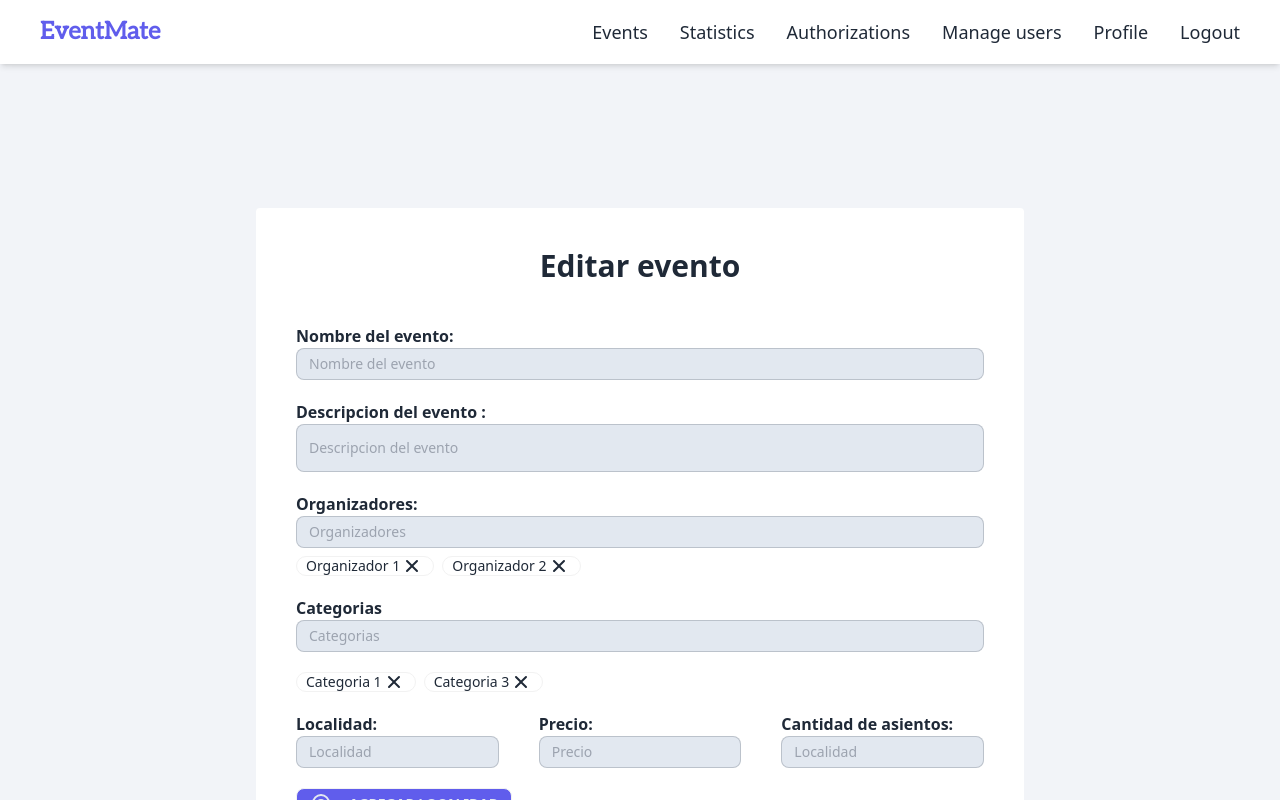
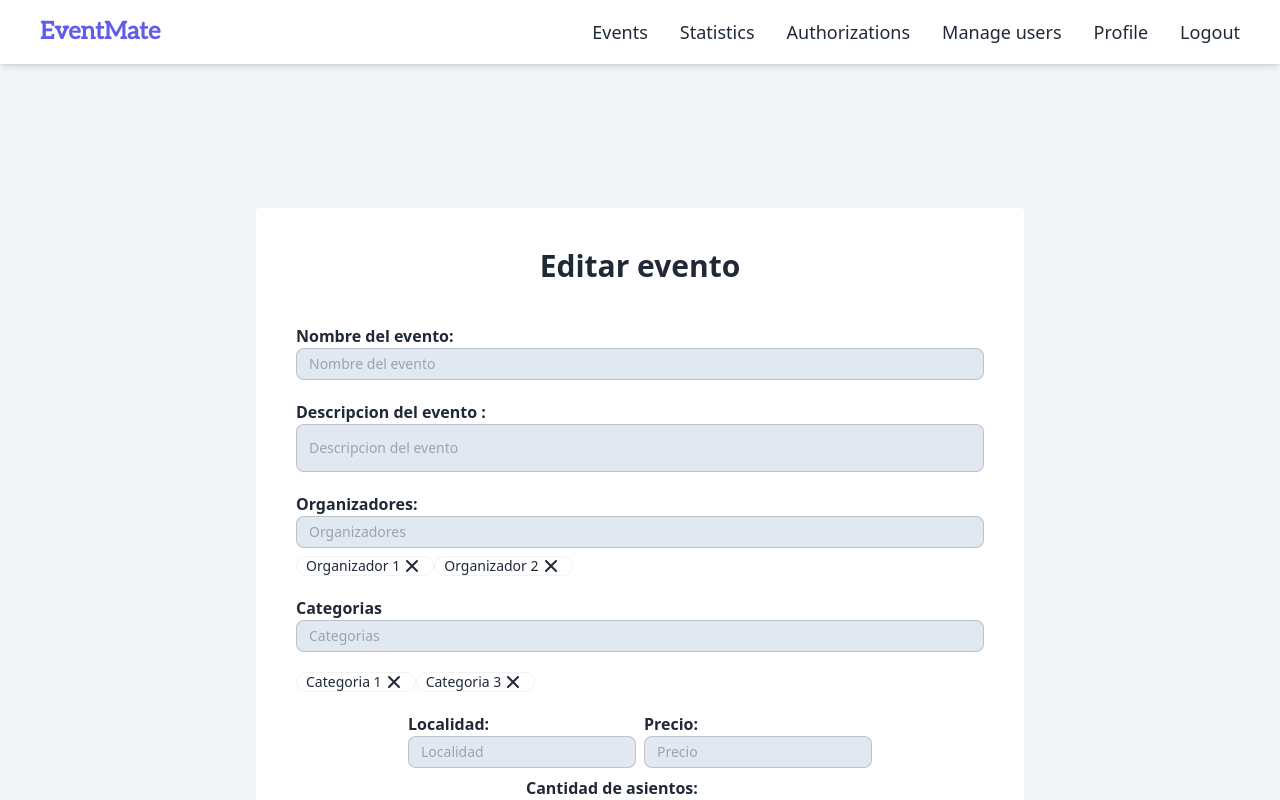
Before and after one commit to fmel025/test-deploy, a React (Vite) app in the folder Client/: page /editevent in a window 1280 px wide. Built offline with nearby package versions, Linux system fonts and the light colour scheme.

Commit message:
:lipstick: Upgrate edit event view
Upgraded edit event view to work better in tiny devices, now buttons and
chips doesn't overlap, also updated "Agregar localidad" icon on it's
button

```diff
--- a/Client/src/pages/Events/CreateEvent.jsx
+++ b/Client/src/pages/Events/CreateEvent.jsx
@@ -1,4 +1,3 @@
-import React from 'react'
 import Layout from '../../components/Navigation/Layout/Layout'
 import { UilTimes } from '@iconscout/react-unicons'
 import { useNavigate } from 'react-router-dom';
--- a/Client/src/pages/Events/EditEvent.jsx
+++ b/Client/src/pages/Events/EditEvent.jsx
@@ -1,10 +1,7 @@
-import React from 'react'
 import Layout from '../../components/Navigation/Layout/Layout'
 import { UilTimes } from '@iconscout/react-unicons'
 import { useNavigate } from 'react-router-dom';
-import { IconMapPin } from '@tabler/icons-react';
-import { IconCircleCheck } from '@tabler/icons-react';
-import { IconCircleX } from '@tabler/icons-react';
+import { IconCrosshair , IconCircleCheck, IconCircleX } from '@tabler/icons-react';
 import EmployeeNavbar from "../../components/Navigation/Navbar/EmployeeNavbar"
 
 
@@ -22,17 +19,17 @@ function EditEvent() {
                     <input type='text' className='textarea textarea-bordered textarea-sm bg-slate-200 w-full' placeholder='Descripcion del evento'></input>
                     <p className='font-semibold mt-5'>Organizadores:</p>
                     <input type='text' className='input input-bordered input-sm bg-slate-200 w-full' placeholder='Organizadores'></input>
-                    <div className="flex space-x-2 mt-2">
+                    <div className="flex flex-wrap mt-2">
                         <div className="badge">Organizador 1 <UilTimes /></div>
                         <div className="badge">Organizador 2 <UilTimes /></div>
                     </div>
                     <p className='font-semibold mt-5'>Categorias</p>
                     <input type='text' className='input input-bordered input-sm bg-slate-200 w-full' placeholder='Categorias'></input>
-                    <div className="flex space-x-2 mt-5">
+                    <div className="flex flex-wrap mt-5">
                         <div className="badge">Categoria 1 <UilTimes /></div>
                         <div className="badge">Categoria 3 <UilTimes /></div>
                     </div>
-                    <div className='flex flex-row justify-center items-center my-5 gap-10 mt-5'>
+                    <div className='flex flex-wrap justify-center items-center gap-2 mt-5'>
                         <div className='flex flex-col'>
                             <p className='font-semibold'>Localidad:</p>
                             <input type='text' className='input input-bordered input-sm bg-slate-200 w-full' placeholder='Localidad'></input>
@@ -46,8 +43,8 @@ function EditEvent() {
                             <input type='text' className='input input-bordered input-sm bg-slate-200 w-full' placeholder='Localidad'></input>
                         </div>
                     </div>
-                    <div className='btn btn-sm text-slate-200 bg-main hover:bg-darker-main'><IconMapPin className='mr-2' /> Agregar localidad</div>
-                    <div className="flex space-x-2 mt-2">
+                    <div className='btn btn-sm text-slate-200 bg-main hover:bg-darker-main mt-5'><IconCrosshair className='mr-2' /> Agregar localidad</div>
+                    <div className="flex flex-wrap mt-2">
                         <div className="badge">Localidad 1 <UilTimes /></div>
                         <div className="badge">Localidad 2 <UilTimes /></div>
                     </div>
@@ -64,7 +61,7 @@ function EditEvent() {
                             <input type='date' className='input input-bordered input-sm bg-slate-200 w-full' placeholder='Precio'></input>
                         </div>
                     </div>
-                    <div className='flex flex-row justify-start items-center my-5 gap-10'>
+                    <div className='flex flex-wrap justify-start items-center my-5 gap-2'>
                         <button onClick={() => navigate('/employeeeventdetails')}
                             className='btn btn-md text-slate-200 bg-main hover:bg-darker-main'> <IconCircleCheck className='mr-2' /> Guardar cambios</button>
                         <button onClick={() => navigate('/employeeeventdetails')}
```
